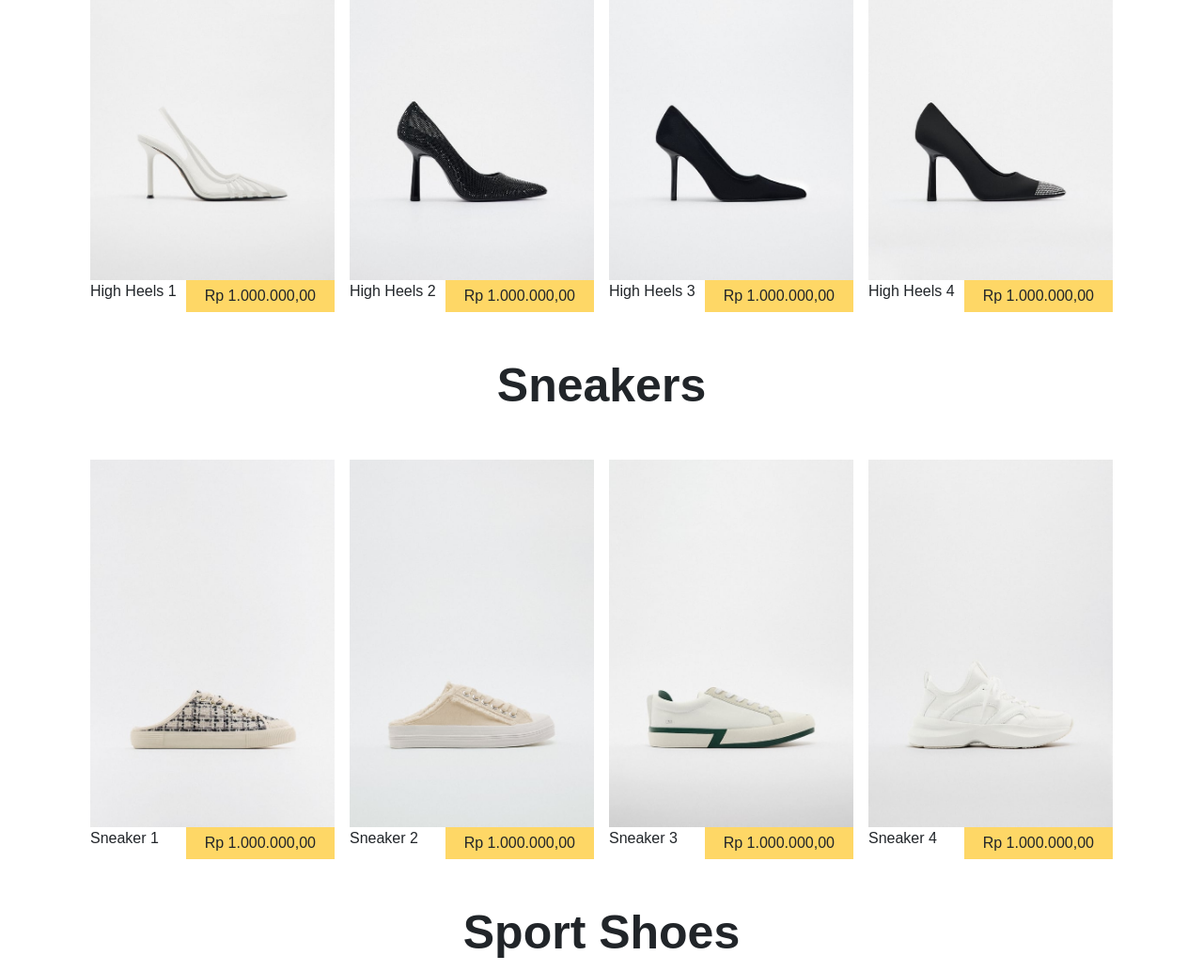
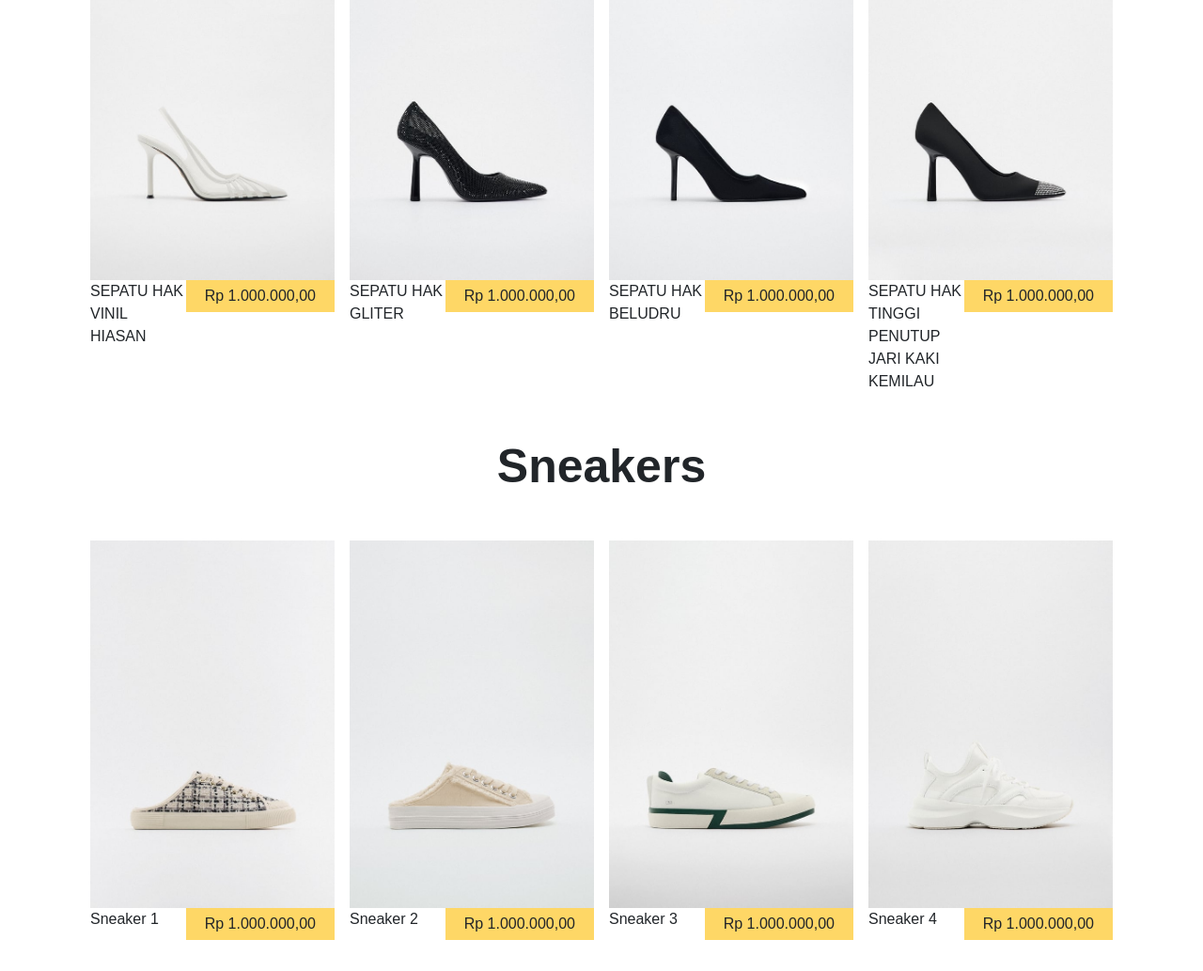
Before and after one commit to code-loli/code-loli.github.io, a plain HTML site: page index.html in a window 1280 px wide. Shown: the part 822-1855 px from the top of the page at 94% size. Drawn offline with Linux system fonts and the light colour scheme; a web font is replaced by a local one.

Commit message:
add proper shoe title for high heels

```diff
--- a/public/js/HomeUtility.js
+++ b/public/js/HomeUtility.js
@@ -1,9 +1,6 @@
 import globaldb, { formatter } from "./globaldb.js";
 
 function initShoes() {
-  const shoesSection = document.getElementById("shoes-section");
-  //   shoesSection.innerHTML = "BRUHHHHHHH";
-
   fill_shoes("sneaker", "sneaker-container");
   fill_shoes("sport", "sport-container");
   fill_shoes("hitop", "hitop-container");
@@ -41,7 +38,7 @@ function fill_shoes(type, containerName) {
     <img src="${data.shoes[i].url}" onclick="window.location.href='./urls/shoe/?id=${data.shoes[i].id}' " />
     <div class="shoe-item-desc sofia">
       <div>${data.shoes[i].sname}</div>
-      <div>${formatter.format(data.shoes[i].price)}</div>
+      <div style="height:fit-content">${formatter.format(data.shoes[i].price)}</div>
     </div>
   </div>
 
--- a/public/js/globaldb.js
+++ b/public/js/globaldb.js
@@ -5,6 +5,7 @@ const data = {
       category: "basketball",
       sname: "Basketball 1",
       price: 1000000,
+      about: "about this product",
       id: 1,
     },
     {
@@ -12,6 +13,7 @@ const data = {
       category: "basketball",
       sname: "Basketball 1",
       price: 1000000,
+      about: "about this product",
       id: 2,
     },
     {
@@ -19,6 +21,7 @@ const data = {
       category: "basketball",
       sname: "Basketball 1",
       price: 1000000,
+      about: "about this product",
       id: 3,
     },
     {
@@ -26,6 +29,7 @@ const data = {
       category: "hitop",
       sname: "Hi Tops1",
       price: 1000000,
+      about: "about this product",
       id: 4,
     },
     {
@@ -33,6 +37,7 @@ const data = {
       category: "hitop",
       sname: "Hi Tops 2",
       price: 1000000,
+      about: "about this product",
       id: 5,
     },
     {
@@ -40,6 +45,7 @@ const data = {
       category: "hitop",
       sname: "Hi Tops 3",
       price: 1000000,
+      about: "about this product",
       id: 6,
     },
     {
@@ -47,6 +53,7 @@ const data = {
       category: "hitop",
       sname: "Hi Tops 4",
       price: 1000000,
+      about: "about this product",
       id: 7,
     },
     {
@@ -54,6 +61,7 @@ const data = {
       category: "sport",
       sname: "Basketball 1",
       price: 1000000,
+      about: "about this product",
       id: 8,
     },
     {
@@ -61,6 +69,7 @@ const data = {
       category: "sport",
       sname: "Sport 2",
       price: 1000000,
+      about: "about this product",
       id: 9,
     },
     {
@@ -68,6 +77,7 @@ const data = {
       category: "sport",
       sname: "Sport 3",
       price: 1000000,
+      about: "about this product",
       id: 10,
     },
     {
@@ -75,6 +85,7 @@ const data = {
       category: "sneaker",
       sname: "Sneaker 1",
       price: 1000000,
+      about: "about this product",
       id: 11,
     },
     {
@@ -82,6 +93,7 @@ const data = {
       category: "sneaker",
       sname: "Sneaker 2",
       price: 1000000,
+      about: "about this product",
       id: 12,
     },
     {
@@ -89,6 +101,7 @@ const data = {
       category: "sneaker",
       sname: "Sneaker 3",
       price: 1000000,
+      about: "about this product",
       id: 13,
     },
     {
@@ -96,34 +109,42 @@ const data = {
       category: "sneaker",
       sname: "Sneaker 4",
       price: 1000000,
+      about: "about this product",
       id: 14,
     },
     {
       url: "../../public/images/HH1.jpg",
       category: "highheels",
-      sname: "High Heels 1",
+      sname: "SEPATU HAK VINIL HIASAN",
       price: 1000000,
+      about: "Sepatu dengan hak tanpa tumit dari vinil. Detail berupa hiasan dengan kemilau di bagian depan.",
       id: 15,
     },
     {
       url: "../../public/images/HH2.jpg",
       category: "highheels",
-      sname: "High Heels 2",
+      sname: "SEPATU HAK GLITER",
       price: 1000000,
+      about: `Sepatu dengan hak tinggi jenis high heels dengan kemilau. Bagian ujung berbentuk runcing.
+      </br> </br>
+      AIRFIT®. Sol dalam teknis fleksibel dari busa yang terbuat dari lateks, didesain untuk memberikan`,
       id: 16,
     },
     {
       url: "../../public/images/HH3.jpg",
       category: "highheels",
-      sname: "High Heels 3",
+      sname: "SEPATU HAK BELUDRU",
       price: 1000000,
+      about: "Sepati jenis high heels dari beludru. Hak tinggi tipis. Bagian ujung berbentuk runcing.",
       id: 17,
     },
     {
       url: "../../public/images/HH4.jpg",
       category: "highheels",
-      sname: "High Heels 4",
+      sname: "SEPATU HAK TINGGI PENUTUP JARI KAKI KEMILAU",
       price: 1000000,
+      about:
+        "Sepatu dengan hak tinggi jenis high heels. Bagian ujung berbentuk runcing. Detail berupa kemilau di bagian ujung kaki.",
       id: 18,
     },
   ],
--- a/urls/shoe/local-script.js
+++ b/urls/shoe/local-script.js
@@ -35,7 +35,13 @@ function init_page() {
   const image_tag = document.getElementById("product-image");
   const title_tag = document.getElementById("product-title");
   const price_tag = document.getElementById("product-price");
+  const about_tag = document.getElementById("product-description");
+
+  title_tag.style.overflowWrap = "break-word";
+  title_tag.style.maxWidth = "15ch";
+
   image_tag.src = shoe_data.url;
   title_tag.innerHTML = shoe_data.sname;
   price_tag.innerHTML = formatter.format(shoe_data.price);
+  about_tag.innerHTML = shoe_data.about;
 }
```
Also changed, not shown: urls/shoe/index.html (+1 -5 lines).
